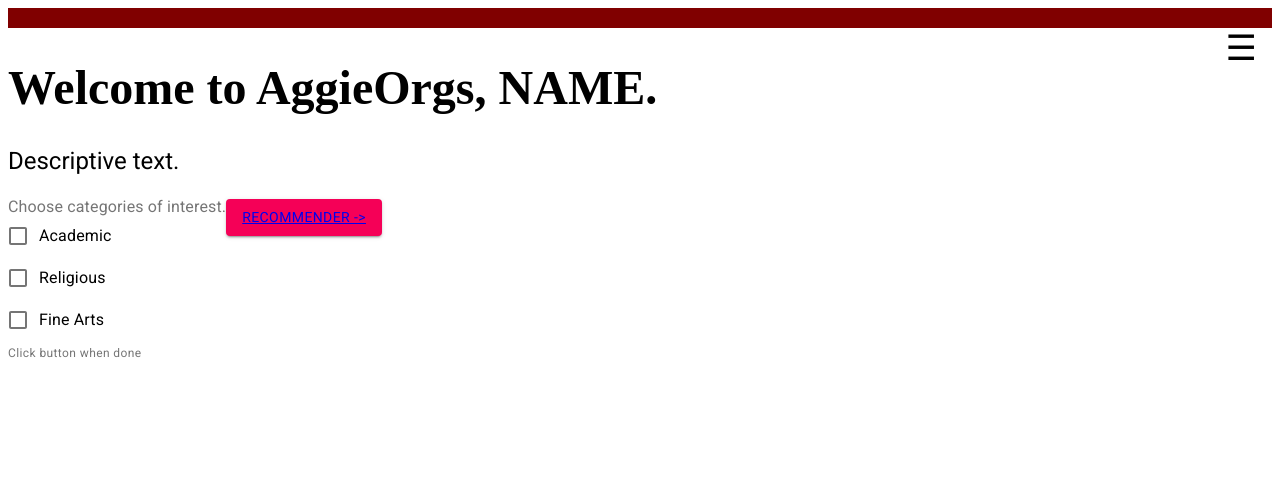
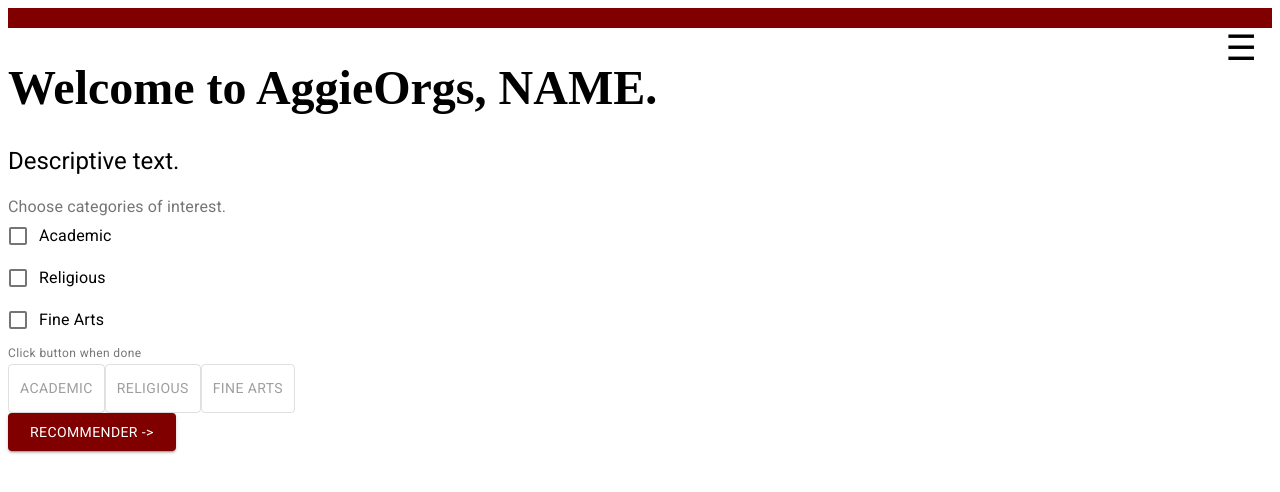
Before and after one commit to Auyxi/AggieOrgs_Front_End, a Next.js app: page /interests in a window 1280 px wide. Shown: the top 492 px of the page. Built offline with nearby package versions, Linux system fonts and the light colour scheme; a web font is replaced by a local one.

Commit message:
Progress on Quizzes

```diff
--- a/components/Card/Card.module.css
+++ b/components/Card/Card.module.css
@@ -43,6 +43,7 @@
 	margin-right: 30px;
 	font-size: 18px;
 	font-family: 'Roboto';
+	max-width: 100%;
 }
 
 .QuickLook {
--- a/package.json
+++ b/package.json
@@ -14,6 +14,7 @@
   "license": "ISC",
   "dependencies": {
     "@material-ui/core": "^4.9.5",
+    "@material-ui/lab": "^4.0.0-alpha.49",
     "core-js": "^3.6.4",
     "es6-promise": "^4.2.8",
     "gapi": "0.0.3",
--- a/pages/interests.js
+++ b/pages/interests.js
@@ -9,11 +9,30 @@
 import Button from '@material-ui/core/Button';
 import Link from 'next/link';
 import fetch from 'isomorphic-fetch'
+import { withStyles } from '@material-ui/core/styles';
+import ToggleButton from '@material-ui/lab/ToggleButton';
 
 const indexStyle = {
     "border-top": "20px solid maroon",
     width: "100%"
 };
+
+const StyledButton = withStyles({
+    root: {
+        background: '#800000',
+        color: 'white',
+        padding: '5px 20px 5px 20px',
+        border: "2px solid #800000",
+        'font-family': 'Roboto',
+        'text-decoration': 'none',
+        '&:hover': {
+            background: 'white',
+            color: 'maroon',
+            "font-weight": "bold",
+        }
+
+    },
+})(Button);
 
 class Interests extends React.Component {
     state = {
@@ -85,21 +104,26 @@
                     <FormHelperText> Click button when done</FormHelperText>
                 </FormControl>
 
-                <Button
+                <div className="toggleButtons">
+                    <ToggleButton value="academic"> Academic </ToggleButton>
+                    <ToggleButton value="religious"> Religious </ToggleButton>
+                    <ToggleButton value="fineArts"> Fine Arts </ToggleButton>
+                </div>
+
+                <StyledButton
                     onClick={this.handleSubmit}
                     color="secondary"
                     variant="contained"
-                >
-                    <Link href='/recommender'>
+                    href='/recommender'>
                         Recommender ->
-                    </Link>
-                </Button>
+                </StyledButton>
                 <style jsx>{`
                     @import url('https://fonts.googleapis.com/css?family=Muli|Roboto&display=swap');
                     h1 {
                         font-family: 'Muli';
                         font-size: 48px;
                     }
+
                     p {
                         font-family: 'Roboto';
                         font-size: 24px;
```
Also changed, not shown: pages/quiz.js (+24 -8 lines), 1 other file (tests, documents, lock files or other folders).
